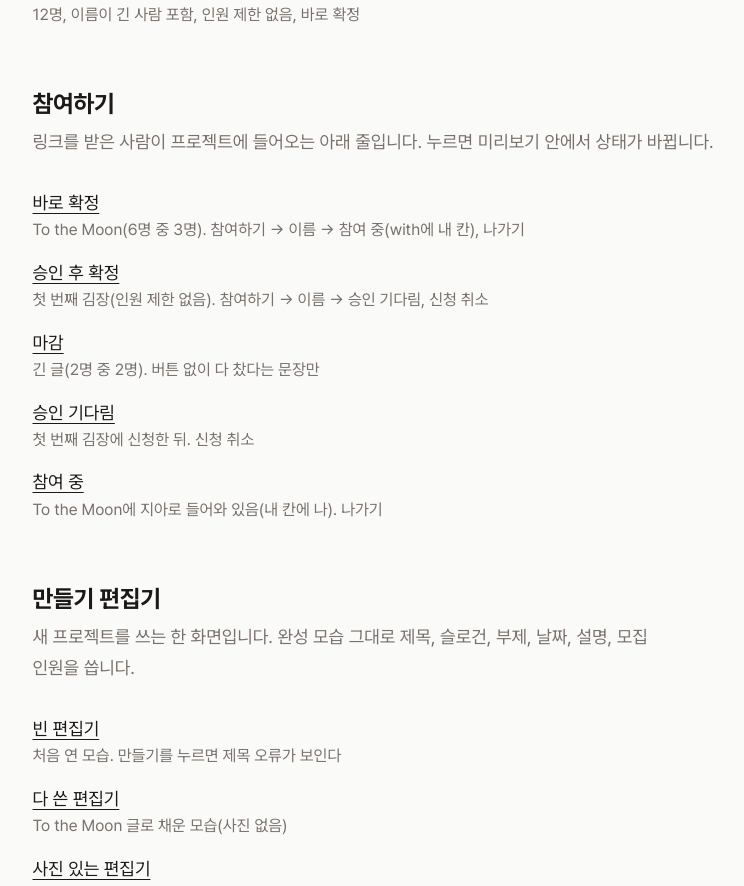
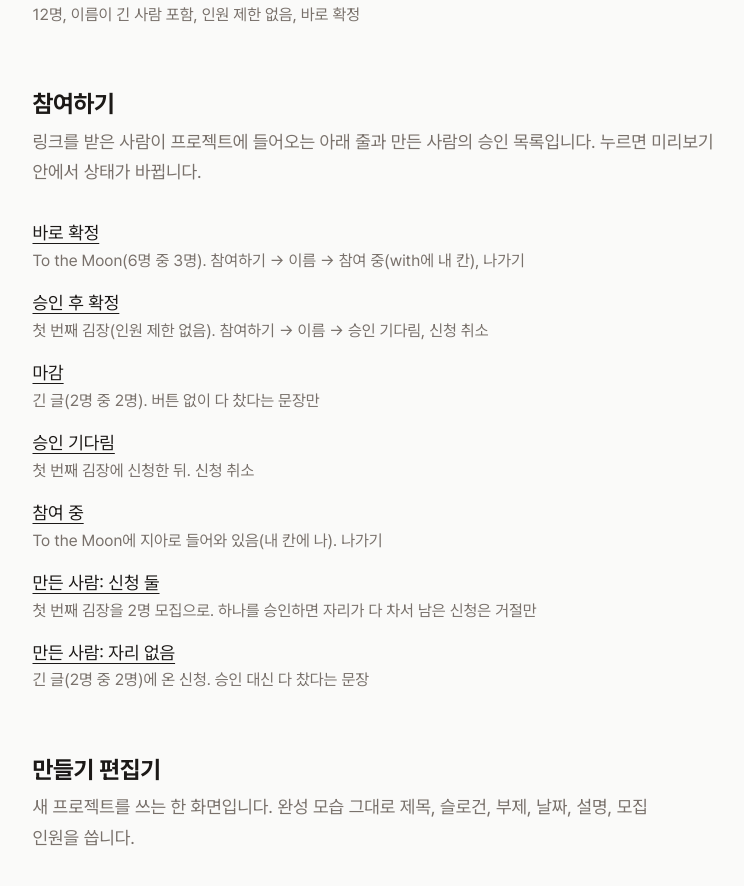
Before and after one commit to kimzeze/caper, a Next.js app: page /preview in a window 1280 px wide. Shown: the part 703-1589 px from the top of the page, without its empty margins (240-984 px from the left). Built offline with nearby package versions, Linux system fonts and the light colour scheme.

Commit message:
feat(web): 승인 미리보기 추가
참여하기 묶음에 만든 사람 케이스 둘(신청 둘, 자리 없음). 승인·참여 흉내가 같은 caper 상태를 바꾸도록 caper 상태를 쓰는 쪽이 갖는다.

```diff
--- a/src/app/preview/join/[case]/cases.ts
+++ b/src/app/preview/join/[case]/cases.ts
@@ -1,4 +1,4 @@
-import type { Caper, CaperViewer } from "@/entities/caper";
+import type { Caper, CaperViewer, JoinRequest } from "@/entities/caper";
 import { findCaperFixture } from "@/entities/caper/fixtures";
 import type { PreviewCase } from "@/views/preview";
 
@@ -8,10 +8,13 @@ const caperOf = (key: string): Caper => {
   return fixture.caper;
 };
 
-/** 참여하기 미리보기 케이스. 링크를 받은 사람이 보는 프로젝트 페이지와 처음 상태다. */
+const OWNER: CaperViewer = { role: "owner", crewId: "dohyeon" };
+
+/** 참여하기 미리보기 케이스. 보는 사람과 처음 상태다. requests 가 있으면 만든 사람이 보는 화면이다. */
 export const JOIN_CASES: readonly (PreviewCase & {
   caper: Caper;
   viewer: CaperViewer;
+  requests?: readonly JoinRequest[];
 })[] = [
   {
     key: "instant",
@@ -48,6 +51,25 @@ export const JOIN_CASES: readonly (PreviewCase & {
     caper: caperOf("to-the-moon"),
     viewer: { role: "member", crewId: "jia" },
   },
+  {
+    key: "owner-requests",
+    label: "만든 사람: 신청 둘",
+    note: "첫 번째 김장을 2명 모집으로. 하나를 승인하면 자리가 다 차서 남은 신청은 거절만",
+    caper: { ...caperOf("no-image"), capacity: 2 },
+    viewer: OWNER,
+    requests: [
+      { id: "request-minsu", name: "민수" },
+      { id: "request-jia", name: "지아" },
+    ],
+  },
+  {
+    key: "owner-full",
+    label: "만든 사람: 자리 없음",
+    note: "긴 글(2명 중 2명)에 온 신청. 승인 대신 다 찼다는 문장",
+    caper: caperOf("long-text"),
+    viewer: OWNER,
+    requests: [{ id: "request-seojun", name: "서준" }],
+  },
 ];
 
 export function findJoinCase(key: string) {
--- a/src/app/preview/join/[case]/join-preview.tsx
+++ b/src/app/preview/join/[case]/join-preview.tsx
@@ -1,17 +1,32 @@
 "use client";
 
-import type { Caper, CaperViewer } from "@/entities/caper";
+import { useState } from "react";
+
+import type { Caper, CaperViewer, JoinRequest } from "@/entities/caper";
 import { useJoinSimulation } from "@/features/join-caper/preview";
+import { useReviewSimulation } from "@/features/review-join-requests/preview";
 import { CaperPage } from "@/views/caper";
 
-// 참여 줄을 눌러 보는 프로젝트 페이지. 상태는 이 화면 안에서만 바뀐다.
+// 참여 줄과 승인 목록을 눌러 보는 프로젝트 페이지. 상태는 이 화면 안에서만 바뀐다.
+// requests 가 있으면 만든 사람이 보는 화면이다.
 export function JoinPreview({
   caper,
   viewer,
+  requests,
 }: {
   caper: Caper;
   viewer: CaperViewer;
+  requests?: readonly JoinRequest[];
 }) {
-  const simulation = useJoinSimulation(caper, viewer);
-  return <CaperPage caper={simulation.caper} join={simulation.join} />;
+  const caperState = useState(caper);
+  const join = useJoinSimulation(caperState, viewer);
+  const review = useReviewSimulation(caperState, requests ?? []);
+
+  return (
+    <CaperPage
+      caper={caperState[0]}
+      join={join}
+      review={requests ? review : undefined}
+    />
+  );
 }
--- a/src/app/preview/join/[case]/page.tsx
+++ b/src/app/preview/join/[case]/page.tsx
@@ -34,7 +34,11 @@ export default async function JoinPreviewRoute({
       family={findPreviewFamily("join")}
       previewCase={previewCase}
     >
-      <JoinPreview caper={previewCase.caper} viewer={previewCase.viewer} />
+      <JoinPreview
+        caper={previewCase.caper}
+        viewer={previewCase.viewer}
+        requests={previewCase.requests}
+      />
     </PreviewCasePage>
   );
 }
--- a/src/app/preview/preview-families.ts
+++ b/src/app/preview/preview-families.ts
@@ -25,7 +25,7 @@ export const PREVIEW_FAMILIES: readonly PreviewFamily[] = [
     key: "join",
     label: "참여하기",
     description:
-      "링크를 받은 사람이 프로젝트에 들어오는 아래 줄입니다. 누르면 미리보기 안에서 상태가 바뀝니다.",
+      "링크를 받은 사람이 프로젝트에 들어오는 아래 줄과 만든 사람의 승인 목록입니다. 누르면 미리보기 안에서 상태가 바뀝니다.",
     basePath: "/preview/join",
     whole: true,
     cases: JOIN_CASES.map(({ key, label, note }) => ({ key, label, note })),
--- a/src/features/join-caper/lib/use-join-simulation.ts
+++ b/src/features/join-caper/lib/use-join-simulation.ts
@@ -8,18 +8,16 @@ import type { JoinActions } from "../ui/join-bar";
 
 // 미리보기 안에서 참여 흐름을 눌러 보게 하는 흉내. 저장하지 않고 이 화면의 상태만 바꾼다.
 // DB 가 붙으면 같은 일을 Server Action 이 하고, 화면은 서버가 준 caper·viewer 를 다시 그린다.
+// caper 상태는 쓰는 쪽이 갖는다(승인 흉내와 같은 caper 를 바꾸려고).
 const ME = "preview-me";
 
 export function useJoinSimulation(
-  initialCaper: Caper,
+  [caper, setCaper]: readonly [Caper, (caper: Caper) => void],
   initialViewer: CaperViewer,
-): { caper: Caper; join: { viewer: CaperViewer } & JoinActions } {
-  const [caper, setCaper] = useState(initialCaper);
+): { viewer: CaperViewer } & JoinActions {
   const [viewer, setViewer] = useState(initialViewer);
 
   return {
-    caper,
-    join: {
     viewer,
     onJoin: (name) => {
       if (caper.joinPolicy === "approval") {
@@ -41,6 +39,5 @@ export function useJoinSimulation(
       });
       setViewer({ role: "guest" });
     },
-    },
   };
 }
--- /dev/null
+++ b/src/features/review-join-requests/lib/use-review-simulation.ts
@@ -0,0 +1,33 @@
+"use client";
+
+import { useState } from "react";
+
+import type { Caper, JoinRequest } from "@/entities/caper";
+
+import type { ReviewActions } from "../ui/join-requests";
+
+// 미리보기 안에서 만든 사람이 신청을 승인·거절해 보게 하는 흉내. 저장하지 않는다.
+// 승인하면 그 사람을 crew 로 옮긴다. caper 상태는 쓰는 쪽이 갖는다.
+export function useReviewSimulation(
+  [caper, setCaper]: readonly [Caper, (caper: Caper) => void],
+  initialRequests: readonly JoinRequest[],
+): { requests: readonly JoinRequest[] } & ReviewActions {
+  const [requests, setRequests] = useState(initialRequests);
+  const remove = (request: JoinRequest) =>
+    setRequests(requests.filter(({ id }) => id !== request.id));
+
+  return {
+    requests,
+    onApprove: (request) => {
+      setCaper({
+        ...caper,
+        crew: [
+          ...caper.crew,
+          { id: request.id, name: request.name, role: "member" },
+        ],
+      });
+      remove(request);
+    },
+    onReject: remove,
+  };
+}
--- /dev/null
+++ b/src/features/review-join-requests/preview.ts
@@ -0,0 +1,2 @@
+// 화면 미리보기 전용 진입점. app/preview 에서만 import한다(index.ts 로 내보내지 않는다).
+export { useReviewSimulation } from "./lib/use-review-simulation";
```
Lines whose indentation alone changed are shown as unchanged.
